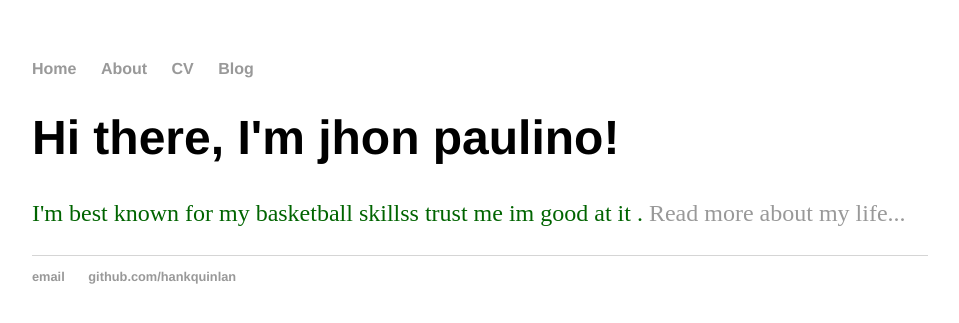
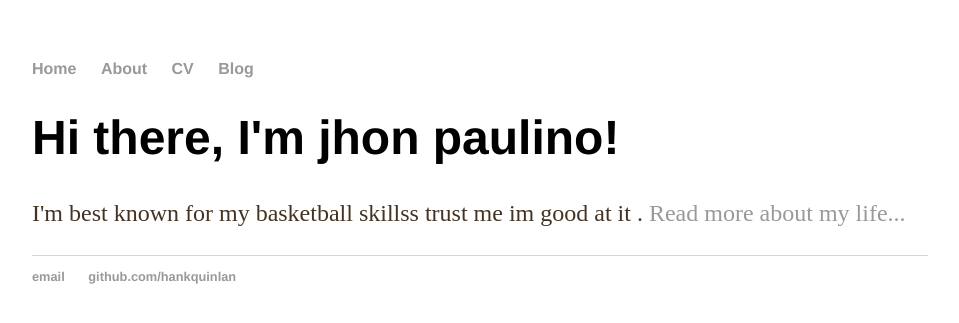
Before and after one commit to jhonp9659/jhonp9659.github.io, a Jekyll site: the page index.html, which Jekyll copies as it is, in a window 1280 px wide. Shown: the top 323 px of the page, without its empty margins (160-1119 px from the left). Built offline with Jekyll 4.4.1, drawn with Linux system fonts in a browser that asks for light colours.

Commit message:
Update main.css

```diff
--- a/css/main.css
+++ b/css/main.css
@@ -26,7 +26,7 @@ h1 {
 p {
     font-size: 1.5em;
     line-height: 1.4em;
-    color: #006400;
+    color: #432;
 }
 footer {
     border-top: 1px solid #d5d5d5;
```
